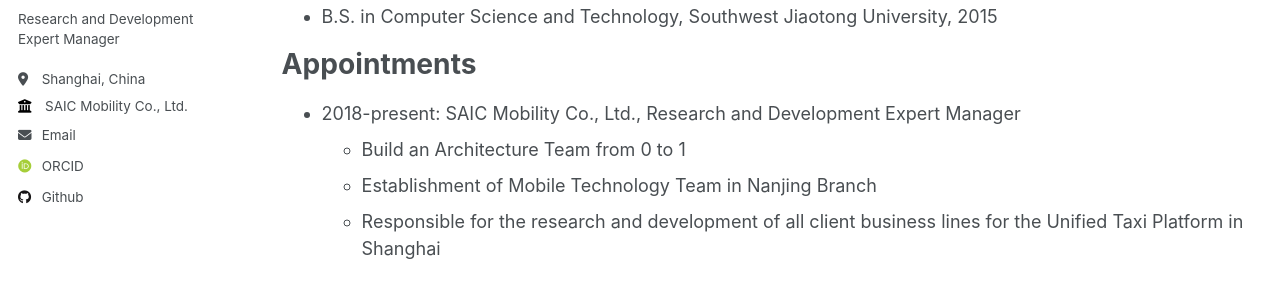
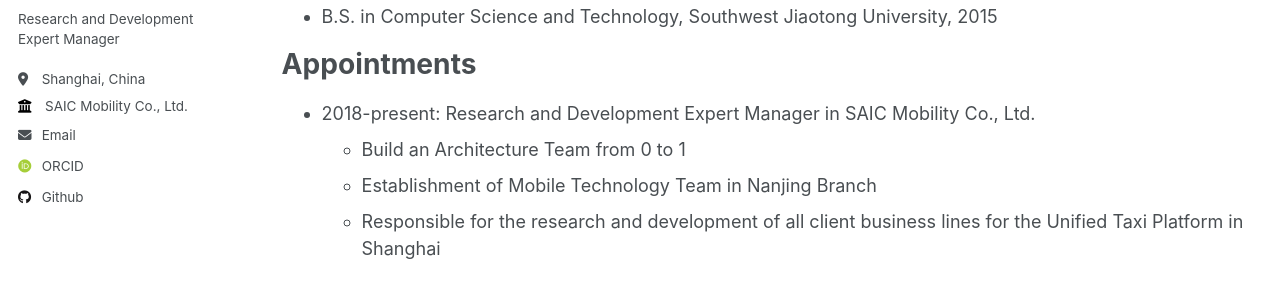
Before and after one commit to rongmax-gufei/rongmax-gufei.github.io, a Jekyll site: the page built from _pages/cv.md, in a window 1280 px wide and 984 px high. Shown: the part 314-610 px from the top of the window. Built offline with Jekyll 4.4.1, drawn with Linux system fonts in a browser that asks for light colours; some web fonts are replaced.

Commit message:
Update cv.md

```diff
--- a/_pages/cv.md
+++ b/_pages/cv.md
@@ -18,7 +18,7 @@ Education
 
 Appointments
 ======
-* 2018-present: SAIC Mobility Co., Ltd., Research and Development Expert Manager
+* 2018-present: Research and Development Expert Manager in SAIC Mobility Co., Ltd.
   * Build an Architecture Team from 0 to 1
   * Establishment of Mobile Technology Team in Nanjing Branch
   * Responsible for the research and development of all client business lines for the Unified Taxi Platform in Shanghai
```
